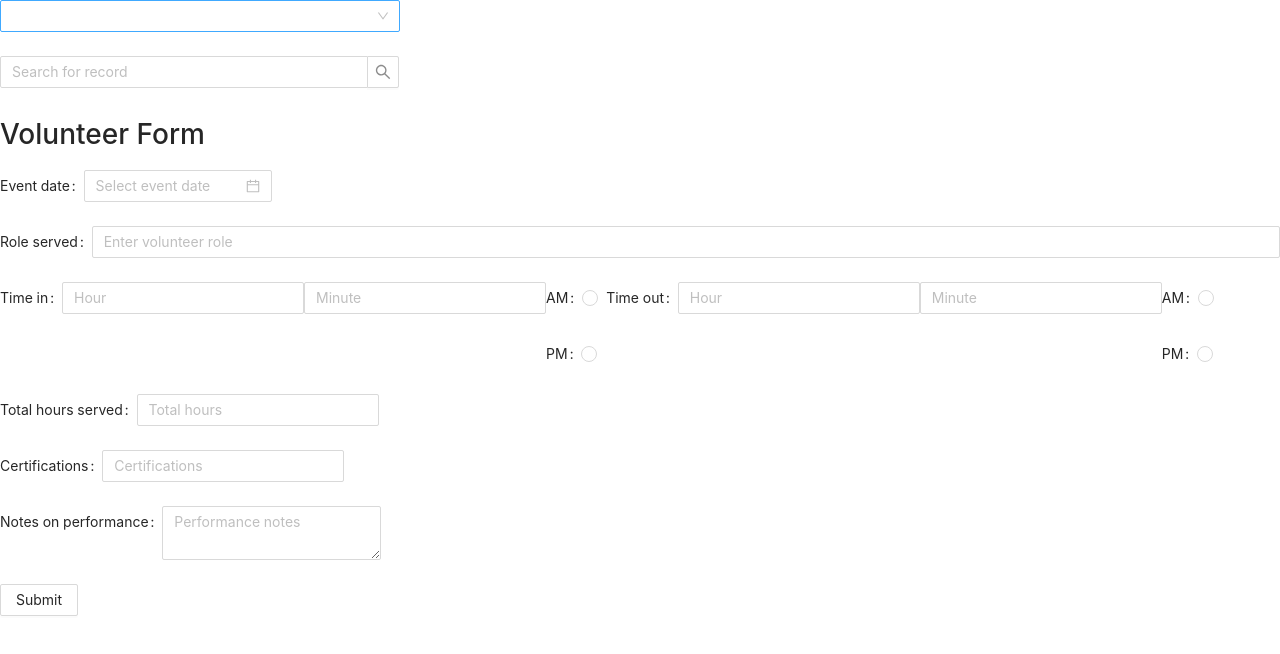
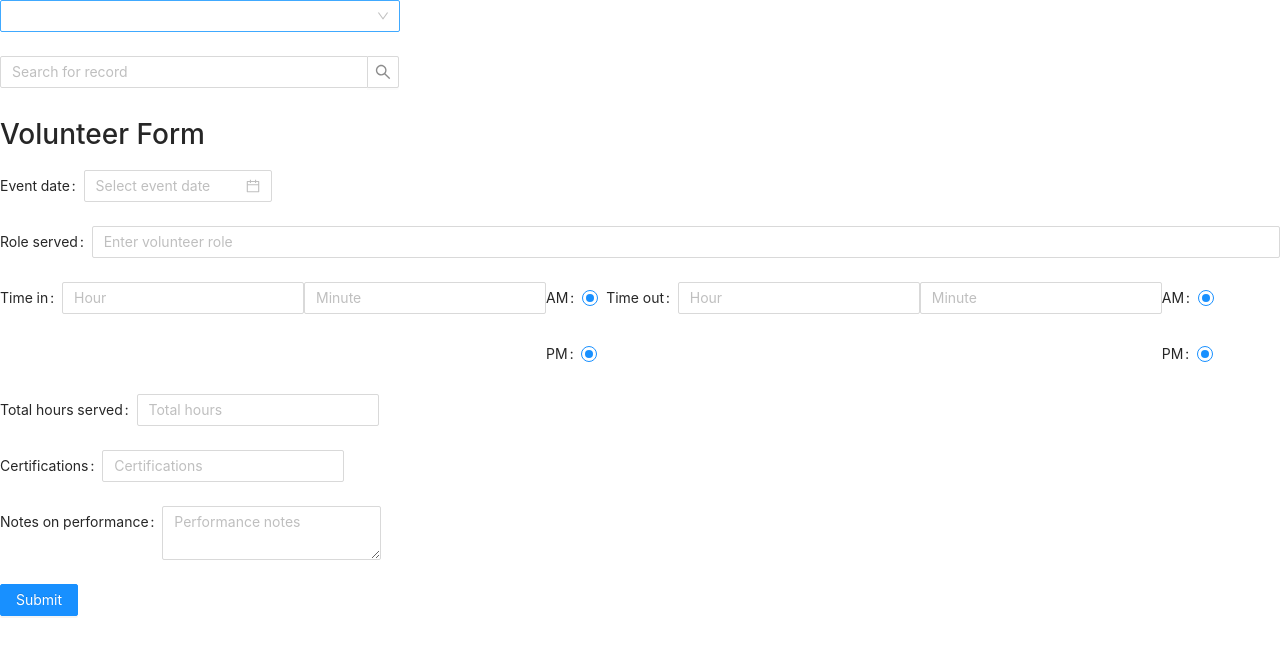
Before and after one commit to BloomTech-Labs/beerthoven-fe, a React (Create React App) app: page /volunteer in a window 1280 px wide. Shown: the top 654 px of the page. Built offline with nearby package versions, Linux system fonts and the light colour scheme.

Commit message:
Volunteer Form 2.0 Data Logged

```diff
--- a/src/components/forms/RecentBenefactorForm.js
+++ b/src/components/forms/RecentBenefactorForm.js
@@ -3,10 +3,9 @@ import { useForm, Controller, FormContext } from 'react-hook-form';
 import { Form, Input, Button, Select, DatePicker, Row, Radio } from 'antd';
 const { Option } = Select;
 const { Search } = Input;
-const { TextArea } = Input;
 
 const RecentBenefactorForm = () => {
-	const { control, register, handleSubmit, errors, reset } = useForm();
+	const { control, handleSubmit, errors, reset } = useForm();
 
 	const onSubmit = (data, e) => {
 		console.log(data);
@@ -20,12 +19,12 @@ const RecentBenefactorForm = () => {
 	return (
 		<Form>
 			<form onSubmit={handleSubmit(onSubmit)}>
-				<Form.Item name=''>
+				<Form.Item >
 					<Select style={{ width: 400 }}>
 						<Option>Most Recent Benefactor Season Form</Option>
 					</Select>
 				</Form.Item>
-				<Form.Item name=''>
+				<Form.Item>
 					<Search
 						placeholder='Search for record'
 						onSearch={value => console.log(value)}
--- a/src/components/forms/VolunteerForm.js
+++ b/src/components/forms/VolunteerForm.js
@@ -1,115 +1,107 @@
 import React from 'react';
-import { useForm, Controller, FormContext } from "react-hook-form";
+import { useForm, Controller } from 'react-hook-form';
 import { Form, Input, Button, Select, DatePicker, Row, Radio } from 'antd';
-const {Option} = Select;
-const {Search} = Input;
-const {TextArea} = Input;
+const { Option } = Select;
+const { Search } = Input;
+const { TextArea } = Input;
 
-
-
-const defaultValues = {firstName: "", example: "", name: "", exampleRequired: ""}
-
-function VolunteerForm() {
-  const { control, register, handleSubmit, errors, reset } = useForm();
-  const form = useForm({ defaultValues });
-
-  const onSubmit = (data, e) => {
-    console.log(data);
-    e.target.reset(); //supposed to reset
+function VolunteerForm () {
+	const { control, handleSubmit, errors, reset } = useForm();
+	const onSubmit = data => {
+		console.log('data', data);
 	};
 
-
-
 	return (
-    <>
-
-
-    <Form onSubmit={form.handleSubmit(onSubmit)}>
+		<Form>
+			<form onSubmit={handleSubmit(onSubmit)}>
 				<Form.Item name=''>
-				<Select style={{width: 400}}>
+					<Select style={{ width: 400 }}>
 						<Option>Volunteer Form</Option>
 					</Select>
 				</Form.Item>
-			<Form.Item name=''>
-				<Search placeholder='Search for record' onSearch={value => console.log(value)} style={{ width: 400 }} />
+				<Form.Item>
+					<Search
+						placeholder='Search for record'
+						onSearch={value => console.log(value)}
+						style={{ width: 400 }}
+					/>
 				</Form.Item>
 				<h1>Volunteer Form</h1>
-    <Form.Item label="Event date">
-    <Controller as={DatePicker} type="text" control={form.control} name="firstName" placeholder="Select event date" />
+				<Form.Item label='Event date'>
+					<Controller
+						as={DatePicker}
+						type='text'
+						control={control}
+						name='event_date'
+						placeholder='Select event date'
+					/>
 					{errors.firstName && <p>Required</p>}
 				</Form.Item>
-
- <Form.Item label="Role served">
-      <Controller as={Input} control={form.control} name="example" placeholder="Enter volunteer role"/>
+				<Form.Item label='Role served'>
+					<Controller as={Input} control={control} name='role' placeholder='Enter volunteer role' />
 					{errors.example && <p>Required</p>}
 				</Form.Item>
 				<Row>
-  <Form.Item label="Time in" >
-    <Controller as={Input} control={form.control} name="example" placeholder="Hour" type="text"/>
+					<Form.Item label='Time in'>
+						<Controller as={Input} control={control} name='time_in_hour' placeholder='Hour' type='text' />
 					</Form.Item>
 					<Form.Item>
-    <Controller as={Input} control={form.control} name="example" placeholder="Minute" type="text"/>
+						<Controller
+							as={Input}
+							control={control}
+							name='time_in_minute'
+							placeholder='Minute'
+							type='text'
+						/>
 					</Form.Item>
-  <Radio.Group >
-  <Form.Item label="AM">
-    <Controller as={Radio} control={form.control} name="example" value={1} />
+					<Radio.Group>
+						<Form.Item label='AM'>
+							<Controller as={Radio} control={control} name='time_in_am' value={1} />
 						</Form.Item>
-  <Form.Item label="PM">
-    <Controller as={Radio} control={form.control} name="example" value={2} />
+						<Form.Item label='PM'>
+							<Controller as={Radio} control={control} name='time_in_pm' value={2} />
 						</Form.Item>
 					</Radio.Group>
-  <Form.Item label="Time out">
-    <Controller as={Input} control={form.control} name="example" placeholder="Hour"/>
+					<Form.Item label='Time out'>
+						<Controller as={Input} control={control} name='time_out_hour' placeholder='Hour' />
 					</Form.Item>
 					<Form.Item>
-    <Controller as={Input} control={form.control} name="example" placeholder="Minute"/>
+						<Controller as={Input} control={control} name='time_out_minute' placeholder='Minute' />
 					</Form.Item>
-  <Radio.Group >
-  <Form.Item label="AM">
-    <Controller as={Radio} control={form.control} name="example" value={1} />
+					<Radio.Group>
+						<Form.Item label='AM'>
+							<Controller as={Radio} control={control} name='time_out_am' value={1} />
 						</Form.Item>
-  <Form.Item label="PM">
-    <Controller as={Radio} control={form.control} name="example" value={2} />
+						<Form.Item label='PM'>
+							<Controller as={Radio} control={control} name='time_out_pm' value={2} />
 						</Form.Item>
 					</Radio.Group>
 				</Row>
 				<Row>
-  <Form.Item label="Total hours served" >
-    <Controller as={Input} control={form.control} name="example" placeholder="Total hours" />
+					<Form.Item label='Total hours served'>
+						<Controller as={Input} control={control} name='total_hours' placeholder='Total hours' />
 					</Form.Item>
 				</Row>
 				<Row>
-  <Form.Item label="Certifications" >
-    <Controller as={Input} control={form.control} name="example" placeholder="Certifications" />
+					<Form.Item label='Certifications'>
+						<Controller as={Input} control={control} name='certifications' placeholder='Certifications' />
 					</Form.Item>
 				</Row>
 				<Row>
-  <Form.Item label="Notes on performance">
-    <Controller as={TextArea} control={form.control} name="example" placeholder="Performance notes"/>
+					<Form.Item label='Notes on performance'>
+						<Controller
+							as={TextArea}
+							control={control}
+							name='performance_notes'
+							placeholder='Performance notes'
+						/>
 					</Form.Item>
 				</Row>
- {/* <Form.Item label="Name">
-      <Controller as={Input} control={form.control} name="name" ref={register({ required: true})} />
-	  {errors.name && <p>Required</p>}
-    </Form.Item>
-
-    <Form.Item label="Example Required">
-    <Controller as ={Input} control={form.control}
-        name="exampleRequired"
-        ref={register({ required: true, maxLength: 10 })}
-      />
-       {errors.exampleRequired && <p>This field is required</p>}
-    </Form.Item> */}
-
-    <Button>Submit</Button>
+				<Controller name='submit' as={Button} type='primary' htmlType='submit' control={control}>
+					Submit
+				</Controller>{' '}
+			</form>
 		</Form>
-{/*
-        <pre style={{marginTop: 54 }}>
-          {JSON.stringify(form.watch(), null, 2)}
-        </pre> */}
-
-    </>
 	);
 }
-
 export default VolunteerForm;
```
Also changed, not shown: src/components/forms/TicketForm.js (+0 -12 lines). Lines whose indentation alone changed are shown as unchanged.
